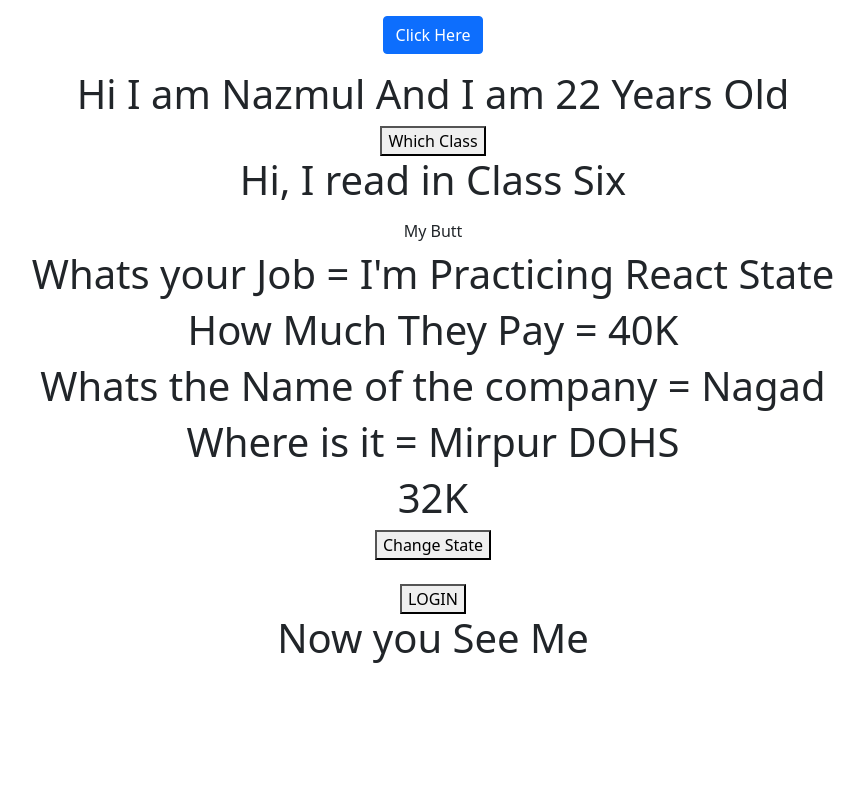
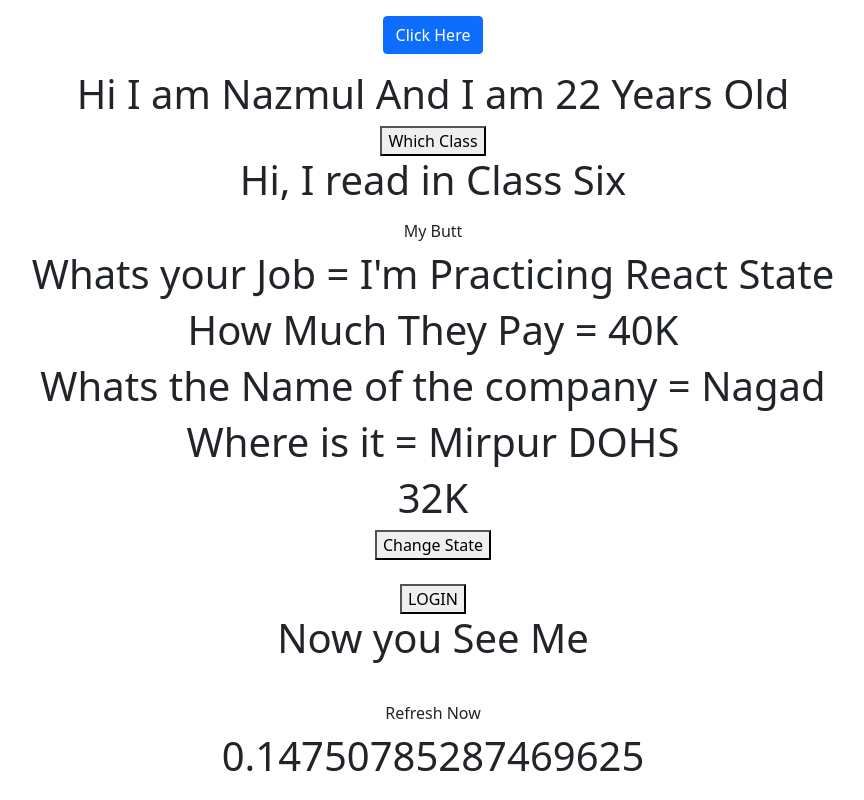
Before and after one commit to nzstarz/React-Basic, a React (Create React App) app: page / in a window 1280 px wide. Shown: the whole page, without its empty margins (207-1071 px from the left). Built offline with nearby package versions, Linux system fonts and the light colour scheme.

Commit message:
forceUpdate to update react component

```diff
--- a/src/App.js
+++ b/src/App.js
@@ -7,6 +7,7 @@
 import ChangeStateValue from './mycomponents/ChangeStateValue';
 import ConditionalStatement from './mycomponents/ConditionalStatement';
 import ConditionVarElements from './mycomponents/ConditionVarElements';
+import Refresh from './mycomponents/Refresh';
 
 function App() {
   return (
@@ -24,6 +25,8 @@
      <ConditionalStatement></ConditionalStatement>
      <br></br>
      <ConditionVarElements></ConditionVarElements>
+     <br></br>
+     <Refresh></Refresh>
 
     </div>
   )
--- /dev/null
+++ b/src/mycomponents/Refresh.js
@@ -0,0 +1,22 @@
+//forceUpdate to update react component
+import React, {Component} from 'react'
+
+class Refresh extends Component{
+    constructor(){
+        super()
+        this.refreshNow=this.refreshNow.bind(this);
+    }
+
+    refreshNow(){
+         this.forceUpdate();
+         }
+
+    render(){
+        return(
+            <div>
+                <button onClick={this.refreshNow} class="btn btn-default">Refresh Now</button>
+                <h1>{Math.random()}</h1>
+            </div>
+        )
+    }
+}export default Refresh;
```
